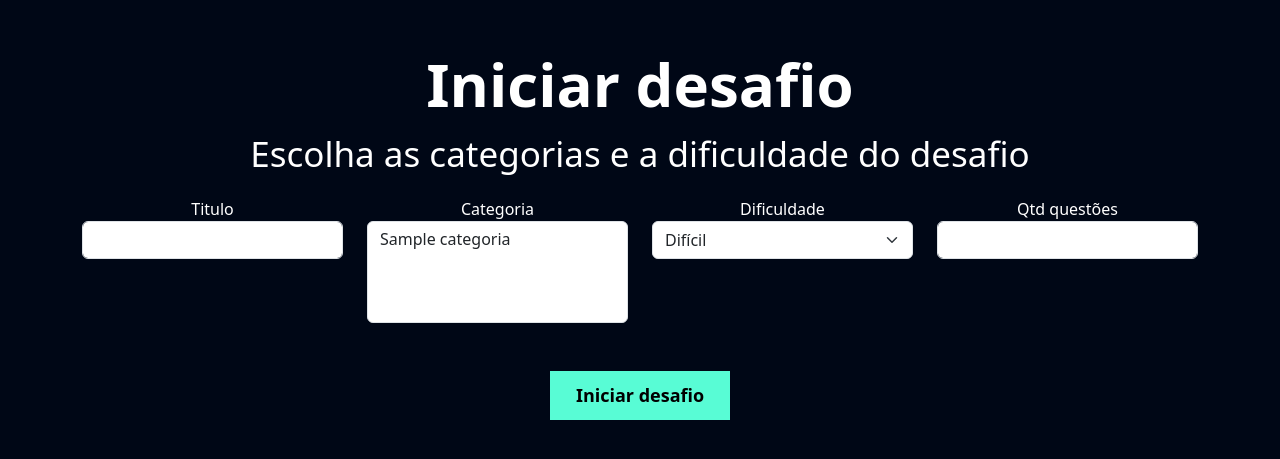
After one commit to jonas-thiago/PYSTACK-WEEK-9.0, a Django app: page /flashcard/iniciar_desafio/ in a window 1280 px wide. The commit adds this page. Shown: the top 459 px of the page. Run offline with Django 5.2, Linux system fonts and the light colour scheme; tables that the repository leaves empty hold one stand-in row (values such as "Sample post"); parts of the project's set-up code (start-up, migrations or seed data) failed here and were passed over.

Commit message:
versio3
terminei o novo_flash
agora falta terminar o desafio

```diff
--- a/flashcard/admin.py
+++ b/flashcard/admin.py
@@ -1,7 +1,9 @@
 from django.contrib import admin
-from .models import Categoria, Flashcard
+from .models import Categoria, Flashcard, FlashcardDesafio, Desafio
 
 # Register your models here.
 
 admin.site.register(Categoria)
 admin.site.register(Flashcard)
+admin.site.register(FlashcardDesafio)
+admin.site.register(Desafio)
--- a/flashcard/models.py
+++ b/flashcard/models.py
@@ -9,6 +9,7 @@ class Categoria(models.Model):
     def __str__(self):
         return self.nome
 
+
 class Flashcard(models.Model):
     DIFICULDADE_CHOICES = (('D', 'Difícil'), ('M', 'Médio'), ('F', 'Fácil'))
     user = models.ForeignKey(User, on_delete=models.DO_NOTHING)
@@ -19,3 +20,26 @@ class Flashcard(models.Model):
 
     def __str__(self):
         return self.pergunta
+
+
+class FlashcardDesafio(models.Model):
+    flashcard = models.ForeignKey(Flashcard, on_delete=models.DO_NOTHING)
+    respondido = models.BooleanField(default=False)
+    acertou = models.BooleanField(default=False)
+
+    def __str__(self):
+        return self.flashcard.pergunta
+
+
+class Desafio(models.Model):
+    user = models.ForeignKey(User, on_delete=models.DO_NOTHING)
+    titulo = models.CharField(max_length=100)
+    categoria = models.ManyToManyField(Categoria)
+    quantidade_perguntas = models.IntegerField()
+    dificuldade = models.CharField(
+        max_length=1, choices=Flashcard.DIFICULDADE_CHOICES
+    )
+    flashcards = models.ManyToManyField(FlashcardDesafio)
+
+    def __str__(self):
+        return self.titulo
--- /dev/null
+++ b/flashcard/templates/iniciar_desafio.html
@@ -0,0 +1,58 @@
+{% extends "base.html" %}
+{% load static %}
+
+{% block 'cabecalho' %}
+
+    <link href="{% static 'usuarios/css/cadastro.css' %}" rel="stylesheet">
+    <link href="{% static 'flashcard/css/novo_flashcard.css' %}" rel="stylesheet">
+    <link href="{% static 'flashcard/css/iniciar_desafio.css' %}" rel="stylesheet">
+
+{% endblock 'cabecalho' %}
+
+
+{% block 'conteudo' %}
+    <div class="container ctx">
+        <br>
+        <br>
+        <h2 class="fonte-principal">Iniciar desafio</h2>
+        <p class="fonte-secundaria">Escolha as categorias e a dificuldade do desafio</p>
+        <div class="row">
+
+                <div class="col-md">
+                    <form action="{% url "iniciar_desafio" %}" method="POST">{% csrf_token%}
+                    <label for="">Titulo</label>
+                    <input type="text" class="form-control" name="titulo">
+                </div>
+                <div class="col-md">
+                    <label>Categoria</label>
+                    <select name="categoria" class="form-select" multiple>
+                        {% for categoria in categorias %}
+                            <option value="{{categoria.id}}">
+                                {{categoria.nome}}
+                            </option>
+                        {% endfor %}
+                    </select>
+                </div>
+                <div class="col-md">
+                    <label>Dificuldade</label>
+                    <select name="dificuldade" class="form-select">
+                        {% for dificuldade in dificuldades %}
+                            <option value="{{dificuldade.0}}">
+                                {{dificuldade.1}}
+                            </option>
+                        {% endfor %}
+                    </select>
+                </div>
+
+                <div class="col-md">
+                    <label>Qtd questões</label>
+                    <input type="number" class="form-control" name="qtd_perguntas">
+                </div>
+
+        </div>
+        <br>
+        <br>
+        <input type="submit" class="btn-cadastro" value="Iniciar desafio">
+        </form>
+    </div>
+{% endblock 'conteudo' %}
--- a/flashcard/urls.py
+++ b/flashcard/urls.py
@@ -3,4 +3,6 @@ from . import views
 
 urlpatterns = [
     path('novo_flashcard/', views.novo_flashcard, name='novo_flashcard'),
+    path('deletar_flashcard/<int:id>', views.deletar_flashcard, name='deletar_flashcard'),
+    path('iniciar_desafio/', views.iniciar_desafio, name='iniciar_desafio'),
 ]
--- a/flashcard/views.py
+++ b/flashcard/views.py
@@ -1,10 +1,83 @@
-from django.shortcuts import render
+from django.shortcuts import render, redirect
+from .models import Categoria, Flashcard, Desafio, FlashcardDesafio
+from django.http import HttpResponse
+from django.contrib.messages import constants
+from django.contrib import messages
 
 # Create your views here.
 
 def novo_flashcard(request):
+    if not request.user.is_authenticated:
+        return redirect('/usuarios/logar')
+
     if request.method == 'GET':
+        categorias = Categoria.objects.all()
+        dificuldades = Flashcard.DIFICULDADE_CHOICES
+        flashcards = Flashcard.objects.filter(user=request.user)
+        categoria_filtrar = request.GET.get('categoria')
+        dificuldade_filtrar = request.GET.get('dificuldade')
+
+        if categoria_filtrar:
+            flashcards = flashcards.filter(categoria__id=categoria_filtrar)
+            dificuldade_filtrar = flashcards.filter(dificuldade=dificuldade_filtrar )
         return render(
             request,
             'novo_flashcard.html',
+            {'categorias': categorias, 'dificuldades': dificuldades, 'flashcards': flashcards}
         )
+
+    elif request.method == 'POST':
+        pergunta = request.POST.get('pergunta')
+        resposta = request.POST.get('resposta')
+        categoria = request.POST.get('categoria')
+        dificuldade = request.POST.get('dificuldade')
+
+        if len(pergunta.strip()) == 0 or len(resposta.strip()) == 0:
+            messages.add_message(request, constants.ERROR, 'Preencha os campos de perguna e resposta')
+            return redirect('/flashcard/novo_flashcard/')
+
+        flashcard = Flashcard(
+            user = request.user,
+            pergunta = pergunta,
+            resposta = resposta,
+            categoria_id = categoria,
+            dificuldade = dificuldade,
+        )
+        flashcard.save()
+
+        messages.add_message(request, constants.SUCCESS, 'Flashcard cadastrado com sucesso')
+        return redirect('/flashcard/novo_flashcard')
+
+def deletar_flashcard(request, id):
+    # Fazer a validação de segurança
+    if not request.user.is_authenticated:
+        return redirect('/usuarios/logar')
+    flascard = Flashcard.objects.get(id=id)
+    flascard.delete()
+    messages.add_message(request, constants.SUCCESS, 'Flashcard deletado com sucesso!')
+    return redirect('/flashcard/novo_flashcard/')
+
+def iniciar_desafio(request):
+    if request.method == 'GET':
+        categorias = Categoria.objects.all()
+        dificuldades = Flashcard.DIFICULDADE_CHOICES
+        return render(request, 'iniciar_desafio.html', {'categorias': categorias, 'dificuldades': dificuldades})
+
+    elif request.method == 'POST':
+        titulo = request.POST.get('titulo')
+        categorias = request.POST.getlist('categoria')
+        dificuldade = request.POST.get('dificuldade')
+        qtd_perguntas = request.POST.get('qtd_perguntas')
+
+        desafio = Desafio(
+            user = request.user,
+            titulo = titulo,
+            quantidade_perguntas = qtd_perguntas,
+            dificuldade = dificuldade,
+        )
+
+        desafio.save()
+
+
+
+        return render(request, '')
--- /dev/null
+++ b/templates/static/flashcard/css/iniciar_desafio.css
@@ -0,0 +1,12 @@
+.fonte-principal{
+    font-weight: bold;
+    font-size: 60px;
+}
+
+.fonte-secundaria{
+    font-size: 35px;
+}
+
+.ctx{
+    text-align: center;
+}
```
Also changed, not shown: flashcard/templates/novo_flashcard.html (+36 -12 lines), flashcard/migrations/0002_flashcarddesafio_desafio.py (added), templates/static/flashcard/css/novo_flashcard.css (renamed from templates/static/flashcard/css/novo_flash.css).
